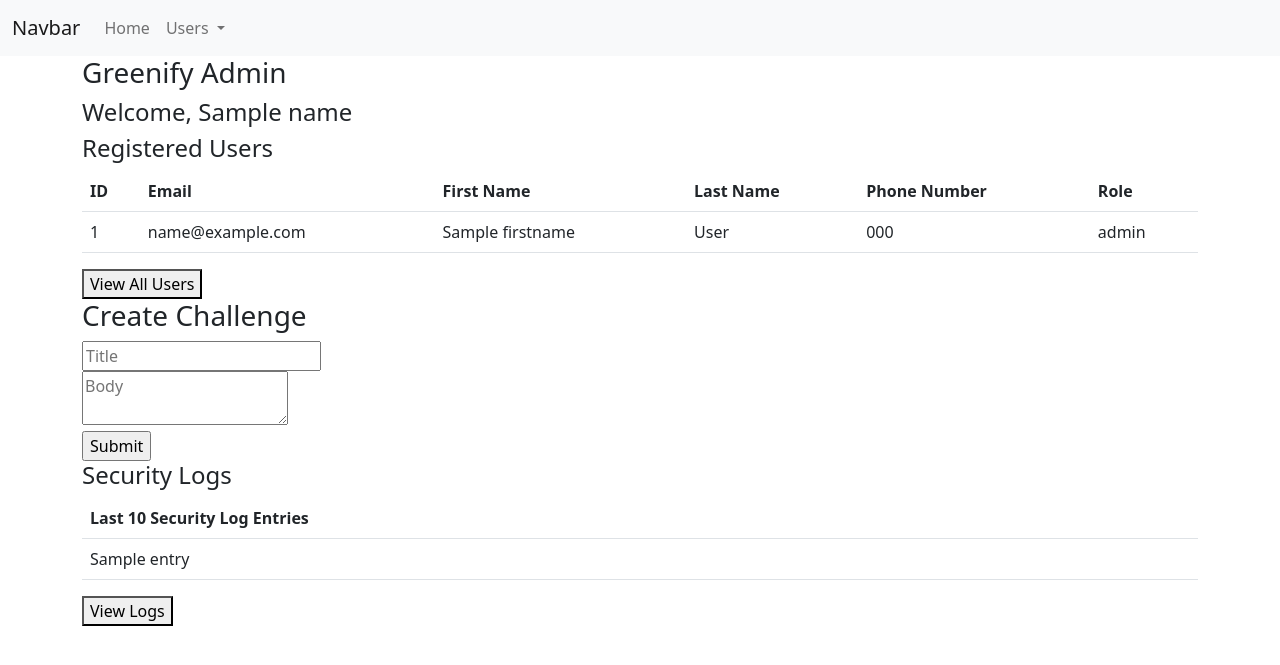
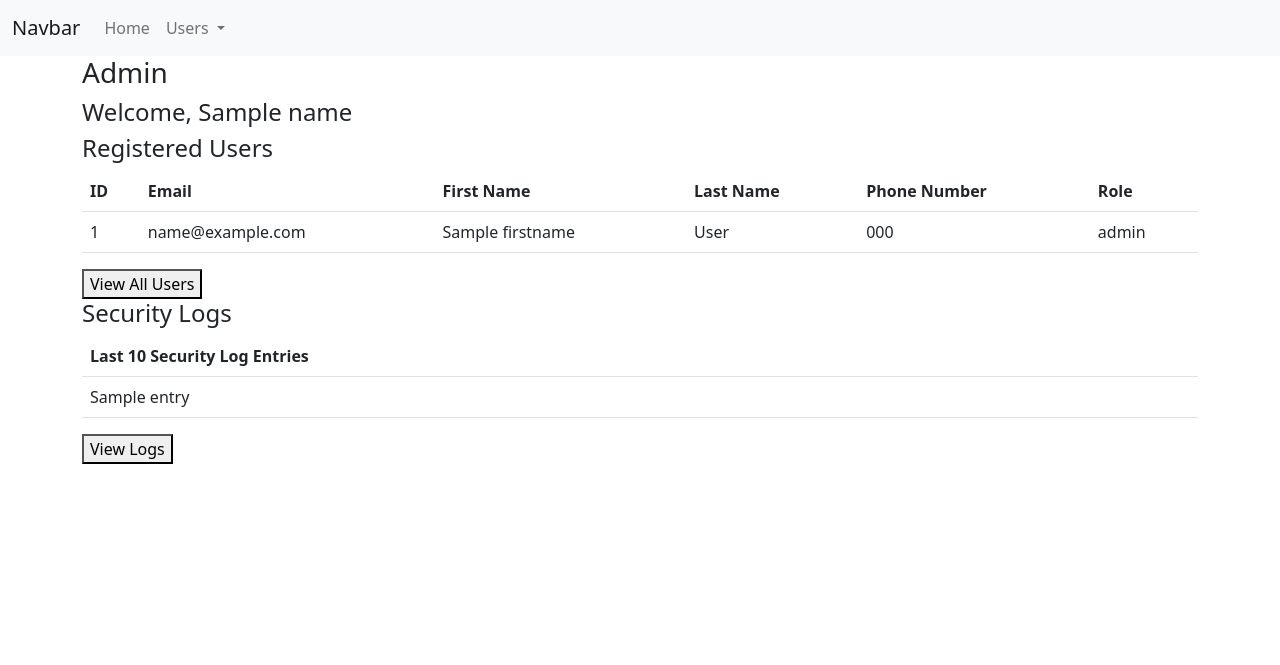
Before and after one commit to CSC2033-team-19/ClimateWebApp, a Flask app: template templates/admin.html in a window 1280 px wide. Shown: the top 665 px of the page. Run offline with Flask 2, Linux system fonts and the light colour scheme; the template is opened without the code that fills it: most values are stand-ins (such as "Sample title", 1, 10 or a date in 2020); form fields are guessed from the names that the template uses.

Commit message:
Edited admin.html, changed the title to: 'Admin', added a welcome message which is completed with the current username (added respective code to views.py) and deleted a function which was not in use.

```diff
--- a/templates/admin.html
+++ b/templates/admin.html
@@ -2,7 +2,7 @@
 
 {% block content %}
     <script type="text/javascript" src="{{ url_for('static', filename='rng.js') }}"></script>
-    <h3 class="title is-3">Greenify Admin
+    <h3 class="title is-3">Admin
     </h3>
     <h4 class="subtitle is-4">
         Welcome, {{ name }}
@@ -52,34 +52,6 @@
         </div>
     </div>
 
-    <div class="column is-6 is-offset-3">
-        <h3 class="title is-3">Create Challenge</h3>
-        <div class="box">
-            <form method="POST">
-                <div class="field">
-                    {{ form.csrf_token() }}
-                    <div class="control">
-                        {{ form.title(class="input", placeholder="Title") }}
-                        {% for error in form.title.errors %}
-                            {{ error }}
-                        {% endfor %}
-                    </div>
-                </div>
-                <div class="field">
-                    <div class="control">
-                        {{ form.body(class="textarea", placeholder="Body") }}
-                        {% for error in form.body.errors %}
-                            {{ error }}
-                        {% endfor %}
-                    </div>
-                </div>
-                <div>
-                    {{ form.submit(class="button is-info is-centered") }}
-                </div>
-            </form>
-        </div>
-    </div>
-
     <div class="column is-8 is-offset-2" id="test">
         <h4 class="title is-4">Security Logs</h4>
         <div class="box">
```
